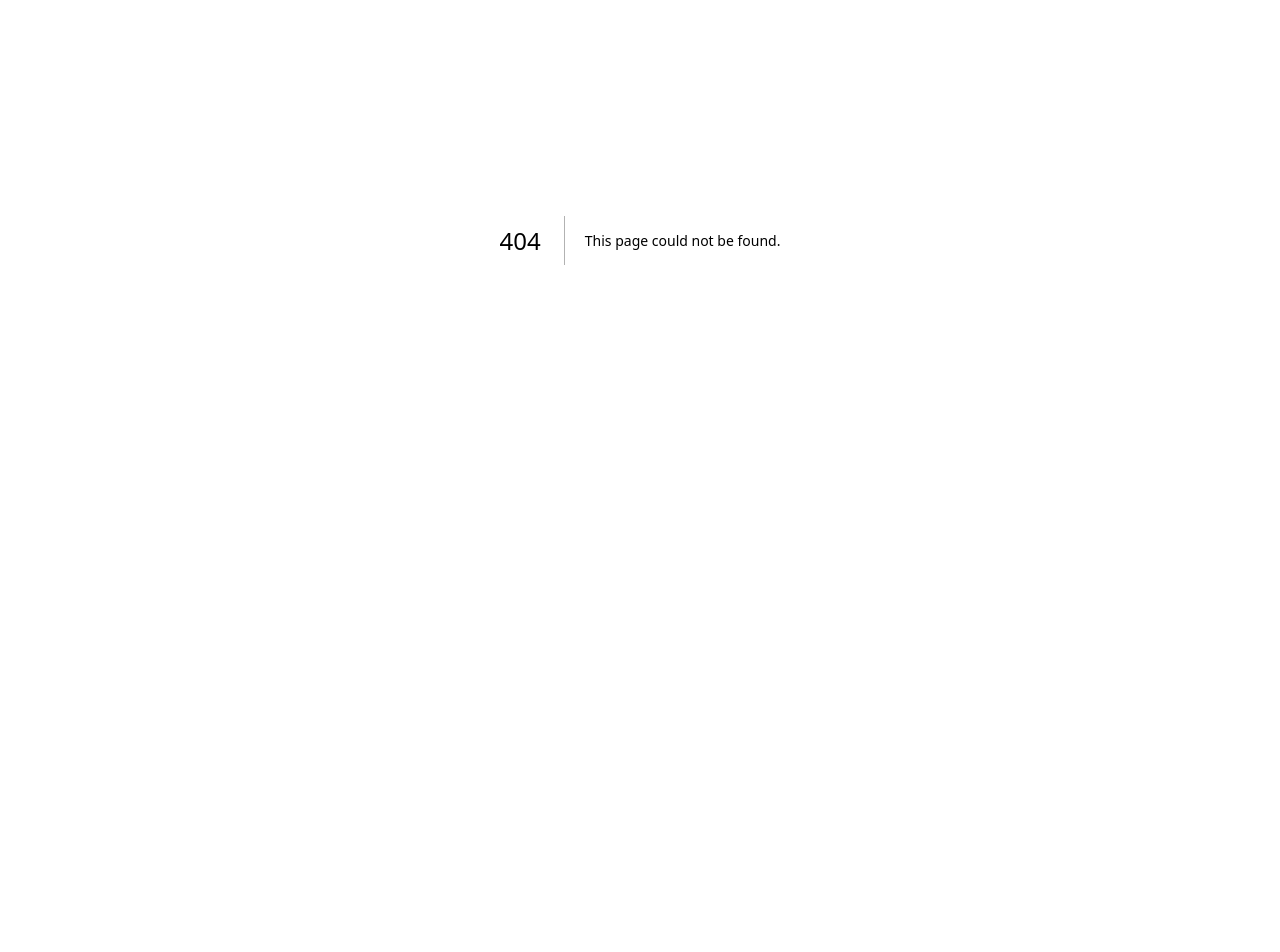
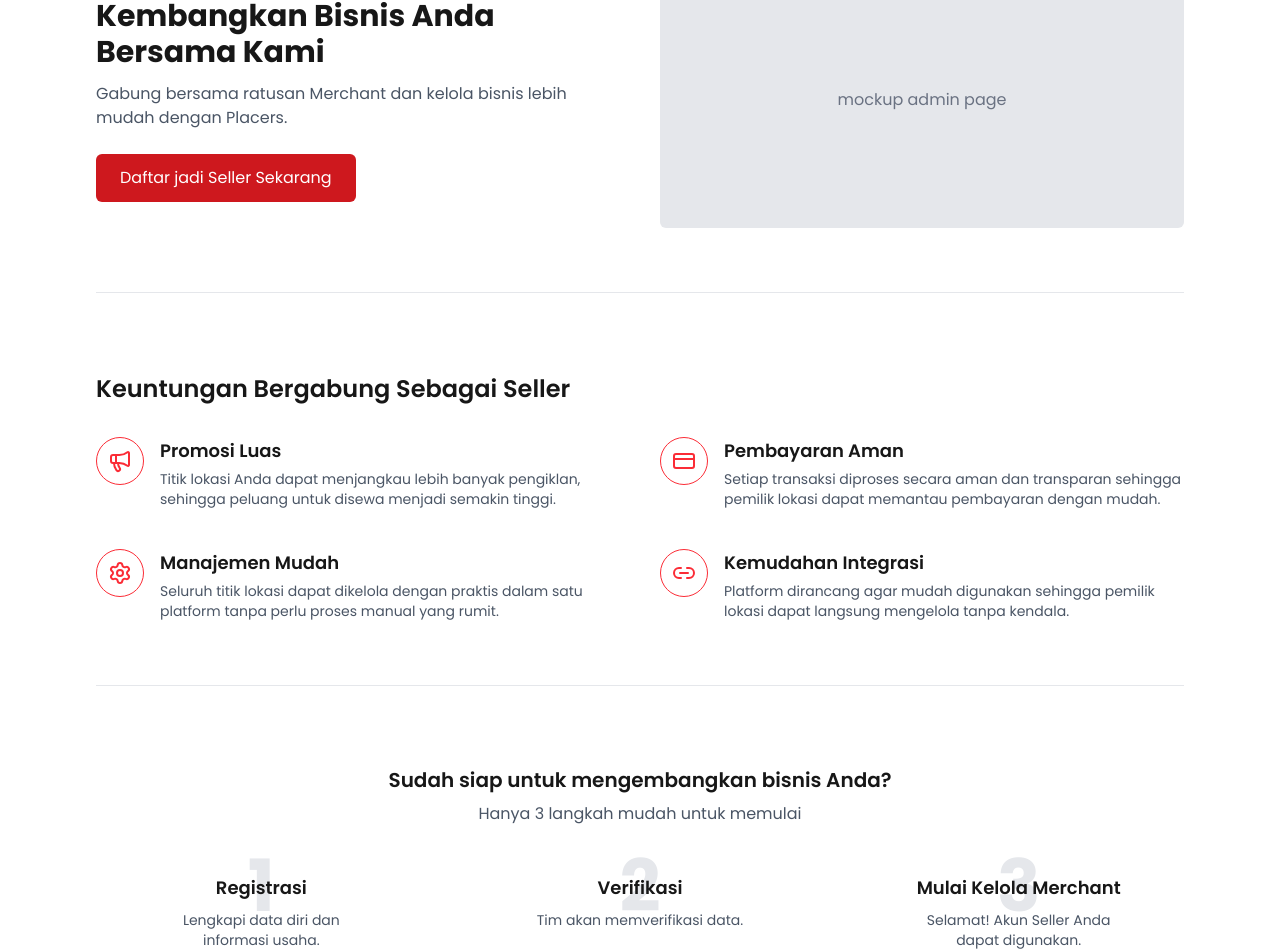
Before and after one commit to Utero-Interns/placers-website, a Next.js app: page /seller in a window 1280 px wide. Before the commit this address had no page. Shown: the part 160-1112 px from the top of the page. Before the commit the page ends 800 px from the top, so only its background shows below. Built offline with nearby package versions, Linux system fonts and the light colour scheme.

Commit message:
feat: create SellerPage with hero section, benefits, and onboarding steps

```diff
--- /dev/null
+++ b/app/seller/page.tsx
@@ -0,0 +1,139 @@
+import { Megaphone, CreditCard, Settings, Link2 } from "lucide-react"
+import Navbar from "@/components/NavBar"
+import Footer from "@/components/footer/FootBar"
+import Link from "next/link"
+
+export default function SellerPage() {
+    return (
+        <>
+            <Navbar />
+            <main className="px-6 md:px-16 lg:px-24 py-12">
+
+                {/* Hero Section */}
+                <section className="grid grid-cols-1 md:grid-cols-2 gap-10 items-center">
+                    <div>
+                        <h1 className="text-2xl md:text-3xl font-bold mb-3">
+                            Kembangkan Bisnis Anda <br /> Bersama Kami
+                        </h1>
+                        <p className="text-gray-600 mb-6">
+                            Gabung bersama ratusan Merchant dan kelola bisnis lebih mudah dengan Placers.
+                        </p>
+                        <Link href="/seller/register">
+                            <button className="bg-[var(--color-primary)] hover:bg-red-700 text-white rounded-md px-6 py-3">
+                                Daftar jadi Seller Sekarang
+                            </button>
+                        </Link>
+                    </div>
+
+                    <div className="flex justify-center">
+                        <div className="w-full h-48 md:h-56 lg:h-64 bg-gray-200 flex items-center justify-center rounded-md text-gray-500">
+                            mockup admin page
+                        </div>
+                    </div>
+                </section>
+
+                {/* Divider */}
+                <div className="my-16 border-t border-gray-200"></div>
+
+                {/* Keuntungan Section */}
+                <section className="mt-20">
+                    <h2 className="text-2xl font-semibold mb-8">
+                        Keuntungan Bergabung Sebagai Seller
+                    </h2>
+
+                    <div className="grid grid-cols-1 md:grid-cols-2 gap-10">
+                        <div className="flex gap-4">
+                            <div className="w-12 h-12 flex items-center justify-center rounded-full border border-red-500 text-red-500 shrink-0">
+                                <Megaphone className="w-6 h-6" />
+                            </div>
+                            <div>
+                                <h3 className="text-lg font-semibold mb-1">Promosi Luas</h3>
+                                <p className="text-gray-600 text-sm">
+                                    Titik lokasi Anda dapat menjangkau lebih banyak pengiklan, sehingga peluang untuk
+                                    disewa menjadi semakin tinggi.
+                                </p>
+                            </div>
+                        </div>
+
+                        <div className="flex gap-4">
+                            <div className="w-12 h-12 flex items-center justify-center rounded-full border border-red-500 text-red-500 shrink-0">
+                                <CreditCard className="w-6 h-6" />
+                            </div>
+                            <div>
+                                <h3 className="text-lg font-semibold mb-1">Pembayaran Aman</h3>
+                                <p className="text-gray-600 text-sm">
+                                    Setiap transaksi diproses secara aman dan transparan sehingga pemilik lokasi dapat
+                                    memantau pembayaran dengan mudah.
+                                </p>
+                            </div>
+                        </div>
+
+                        <div className="flex gap-4">
+                            <div className="w-12 h-12 flex items-center justify-center rounded-full border border-red-500 text-red-500 shrink-0">
+                                <Settings className="w-6 h-6" />
+                            </div>
+                            <div>
+                                <h3 className="text-lg font-semibold mb-1">Manajemen Mudah</h3>
+                                <p className="text-gray-600 text-sm">
+                                    Seluruh titik lokasi dapat dikelola dengan praktis dalam satu platform tanpa perlu
+                                    proses manual yang rumit.
+                                </p>
+                            </div>
+                        </div>
+
+                        <div className="flex gap-4">
+                            <div className="w-12 h-12 flex items-center justify-center rounded-full border border-red-500 text-red-500 shrink-0">
+                                <Link2 className="w-6 h-6" />
+                            </div>
+                            <div>
+                                <h3 className="text-lg font-semibold mb-1">Kemudahan Integrasi</h3>
+                                <p className="text-gray-600 text-sm">
+                                    Platform dirancang agar mudah digunakan sehingga pemilik lokasi dapat langsung
+                                    mengelola tanpa kendala.
+                                </p>
+                            </div>
+                        </div>
+                    </div>
+                </section>
+
+                {/* Divider */}
+                <div className="my-16 border-t border-gray-200"></div>
+
+                {/* Step Section */}
+                <section className="mt-20 text-center">
+                    <h2 className="text-xl font-semibold mb-2">
+                        Sudah siap untuk mengembangkan bisnis Anda?
+                    </h2>
+                    <p className="text-gray-600 mb-12">Hanya 3 langkah mudah untuk memulai</p>
+
+                    <div className="grid grid-cols-1 md:grid-cols-3 gap-12">
+                        {[
+                            { title: "Registrasi", desc: "Lengkapi data diri dan informasi usaha." },
+                            { title: "Verifikasi", desc: "Tim akan memverifikasi data." },
+                            { title: "Mulai Kelola Merchant", desc: "Selamat! Akun Seller Anda dapat digunakan." },
+                        ].map((step, idx) => (
+                            <div key={idx} className="relative flex flex-col items-center">
+                                {/* Angka besar di background */}
+                                <span className="absolute -top-6 text-7xl font-extrabold text-gray-200 select-none">
+                                    {idx + 1}
+                                </span>
+
+                                {/* Judul */}
+                                <h3 className="relative font-semibold text-base md:text-lg mb-2">
+                                    {step.title}
+                                </h3>
+
+                                {/* Deskripsi */}
+                                <p className="relative text-gray-600 text-sm max-w-[220px] mx-auto">
+                                    {step.desc}
+                                </p>
+                            </div>
+                        ))}
+                    </div>
+                </section>
+
+            </main>
+            <Footer />
+        </>
+    )
+}
```
